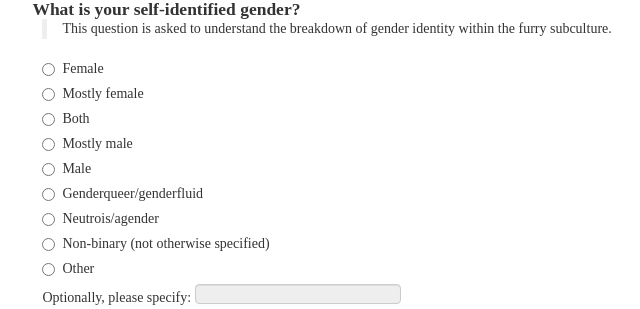
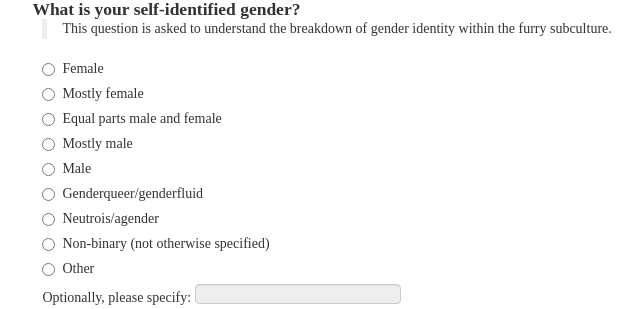
Before and after one commit to adjspecies/furrypoll, a Flask app: page /survey/overview/ in a window 1280 px wide. Shown: the part 1730-2039 px from the top of the page, without its empty margins (198-838 px from the left). Run offline with Flask 2, Linux system fonts and the light colour scheme; the visitor is signed in with stand-in values (Sample User, id 1); data that the repository does not hold is empty; some libraries are stand-ins or nearby versions.

Commit message:
Clarify identity option

```diff
--- a/templates/overview.html
+++ b/templates/overview.html
@@ -122,7 +122,7 @@
             </label>
             <label class="radio">
                 <input type="radio" id="4_both" name="gender_identity" value="both" data-number="4" />
-                Both
+                Equal parts male and female
             </label>
             <label class="radio">
                 <input type="radio" id="4_mostly_male" name="gender_identity" value="mostly_male" data-number="4" />
```
